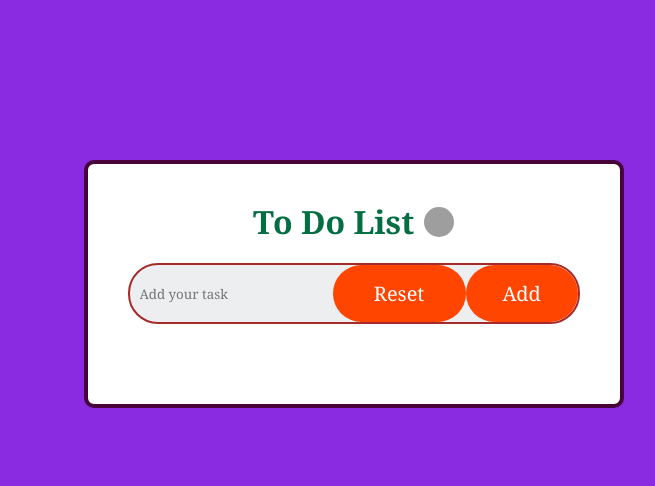
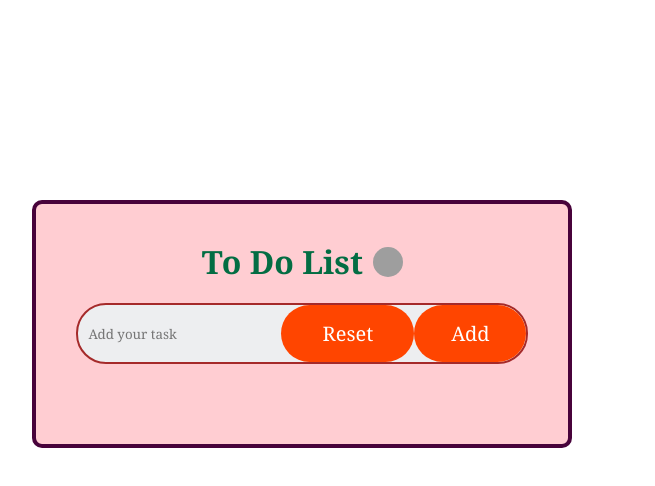
Before and after one commit to harshique/To-do-list, a plain HTML site: page index.html in a window 1280 px wide. Both pictures are taken after a click on the button "Show Todo". Shown: the whole page, without its empty margins (390-1045 px from the left). Drawn offline with nearby package versions, Linux system fonts and the light colour scheme; grey boxes are pictures that could not be loaded.

Commit message:
all done

```diff
--- a/main.css
+++ b/main.css
@@ -4,26 +4,29 @@
     box-sizing: border-box;
     font-family: Cambria, Cochin, Georgia, Times, 'Times New Roman', serif;
 }
-.container{
+/* .container{
     width: 100%;
     height: 100vh;
     background-color: blueviolet;
     position: relative;
     display: flex;
     justify-content: center;
-}
-.todo{
+} */
+
+    .todo {
+        height: fit-content;
         width: 100%;
         max-width: 540px;
-    background-color: white;
+        background-color: #FFCDD2;
         border: 4px solid rgb(72, 3, 59);
         border-radius: 10px;
         position: absolute;
-    top: 20%;
-    left: 37%;
+        top: 25%;
+        left: 33%;
         padding: 0px 40px 60px 40px;
+    }
 
-}
+
 .todo h2{
     color: rgb(3, 109, 67);
 }
@@ -76,18 +79,20 @@ ul li{
     user-select: none;
 }
 ul li::before{
+    border:1px solid black;
     content: '';
+    color: rgb(5, 6, 6);
     position: absolute;
     height: 30px;
     width: 30px;
-    /* border-radius: 50%; */
+    border-radius: 50%;
     background-image: url(images/unchecked.png);
     background-size: cover;
     background-position: center;
     left: 48px;
 }
 ul li.checked{
-    color: rgb(126, 137, 147);
+    color: rgb(5, 6, 6);
     text-decoration: line-through;
 
 }
```
Lines whose indentation alone changed are shown as unchanged.
